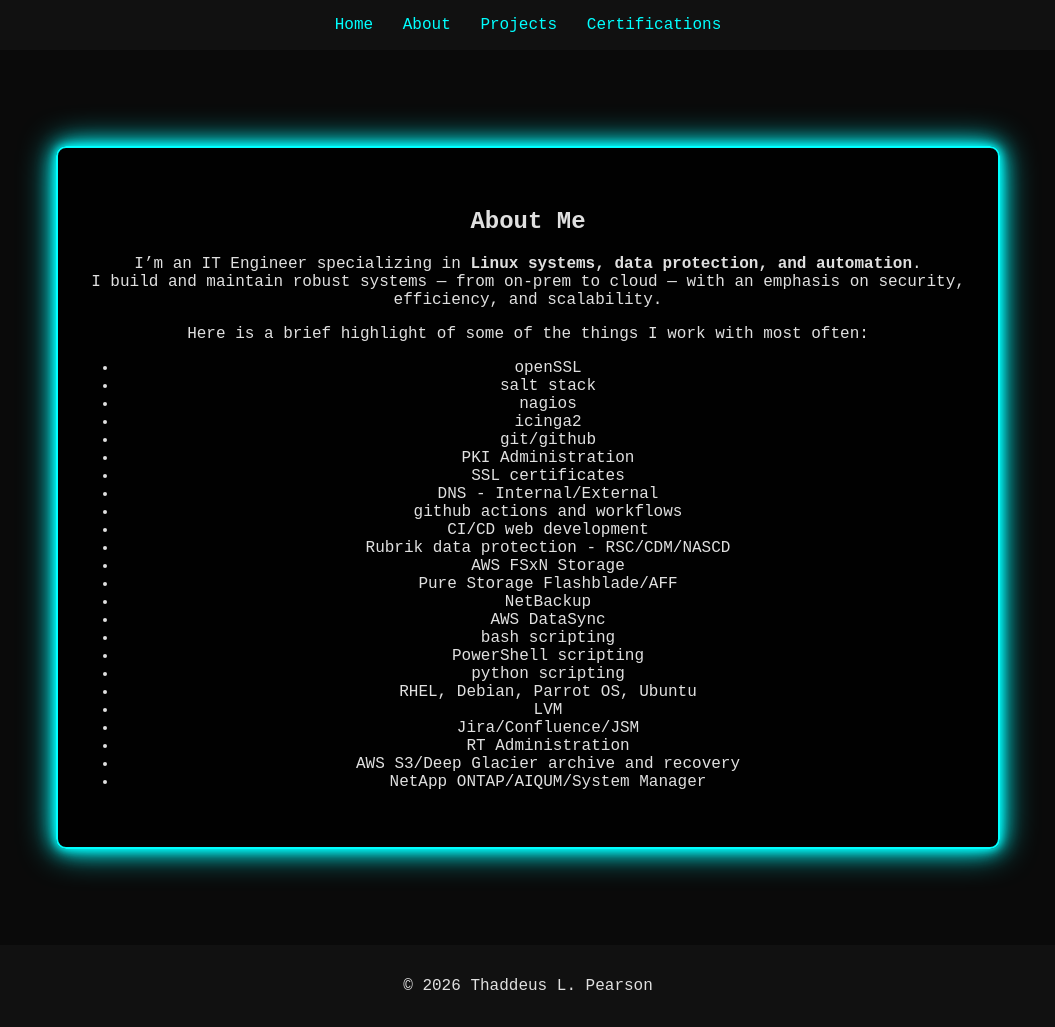
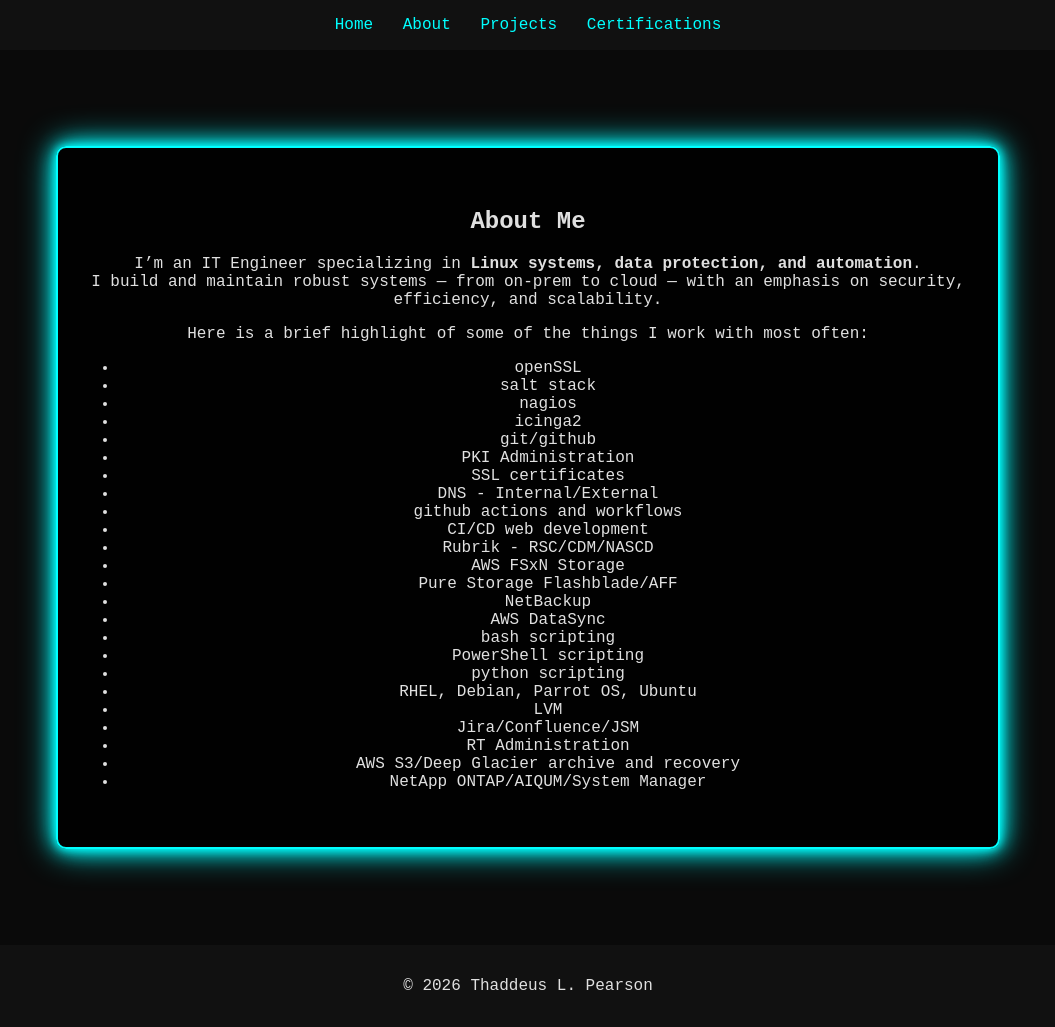
Before and after one commit to pearson-thaddeus-l/pearson-thaddeus-l-jekyll, a Jekyll site: the page built from about.md, in a window 1280 px wide. Shown: the whole page, without its empty margins (112-1167 px from the left). Built offline with Jekyll 4.4.1, drawn with Linux system fonts in a browser that asks for light colours.

Commit message:
tweek006

```diff
--- a/about.md
+++ b/about.md
@@ -24,7 +24,7 @@
   <li>DNS - Internal/External</li>
   <li>github actions and workflows</li>
   <li>CI/CD web development</li>
-  <li>Rubrik data protection - RSC/CDM/NASCD</li>
+  <li>Rubrik - RSC/CDM/NASCD</li>
   <li>AWS FSxN Storage</li>
   <li>Pure Storage Flashblade/AFF</li>
   <li>NetBackup</li>
```
